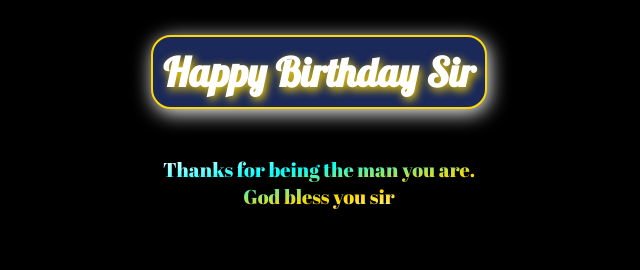
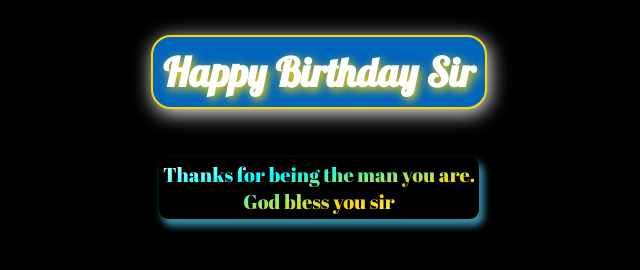
Before and after one commit to goodyngoddy/sirWissy, a plain HTML site: page index.html in a window 1280 px wide. Shown: the whole page, without its empty margins (321-961 px from the left). Drawn offline with Linux system fonts and the light colour scheme.

Commit message:
update style.css

```diff
--- a/style.css
+++ b/style.css
@@ -1,10 +1,10 @@
 @font-face {
   font-family: "lobster";
-  src: url('/Lobster-Regular.ttf')
+  src: url('Lobster-Regular.ttf')
 }
 @font-face {
   font-family: "AbrilFatface";
-  src: url('/AbrilFatface-Regular.ttf')
+  src: url('AbrilFatface-Regular.ttf')
 }
 body {
     font-size: 15pt;
@@ -20,7 +20,7 @@ h1 {
   color: white;
   text-shadow: 2px 3px 10px gold;
   font-family: "lobster";
-  background: #1a285a;
+  background: #06b;
   padding: 10px;
   box-shadow: 2px 4px 20px white;
   border: 2px solid gold;
@@ -32,4 +32,9 @@ p {
   background: linear-gradient(to bottom right, white, cyan, gold, white);
   -webkit-text-fill-color: transparent;
   -webkit-background-clip: text;
+  width: fit-content;
+  box-shadow: 4px 6px 7px #338fa5;
+  border-radius: 10px;
+  background-color: #338fa5;
+  padding: 5px;
 }
```
